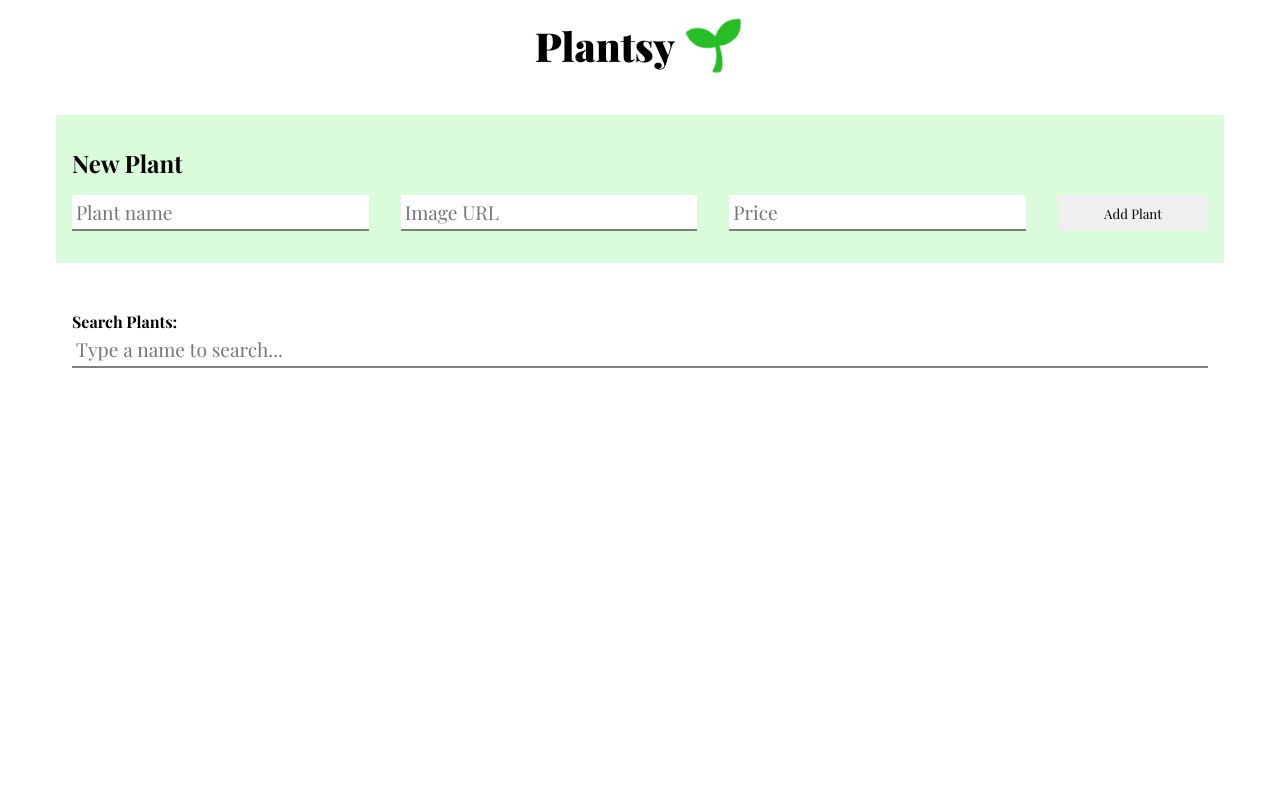
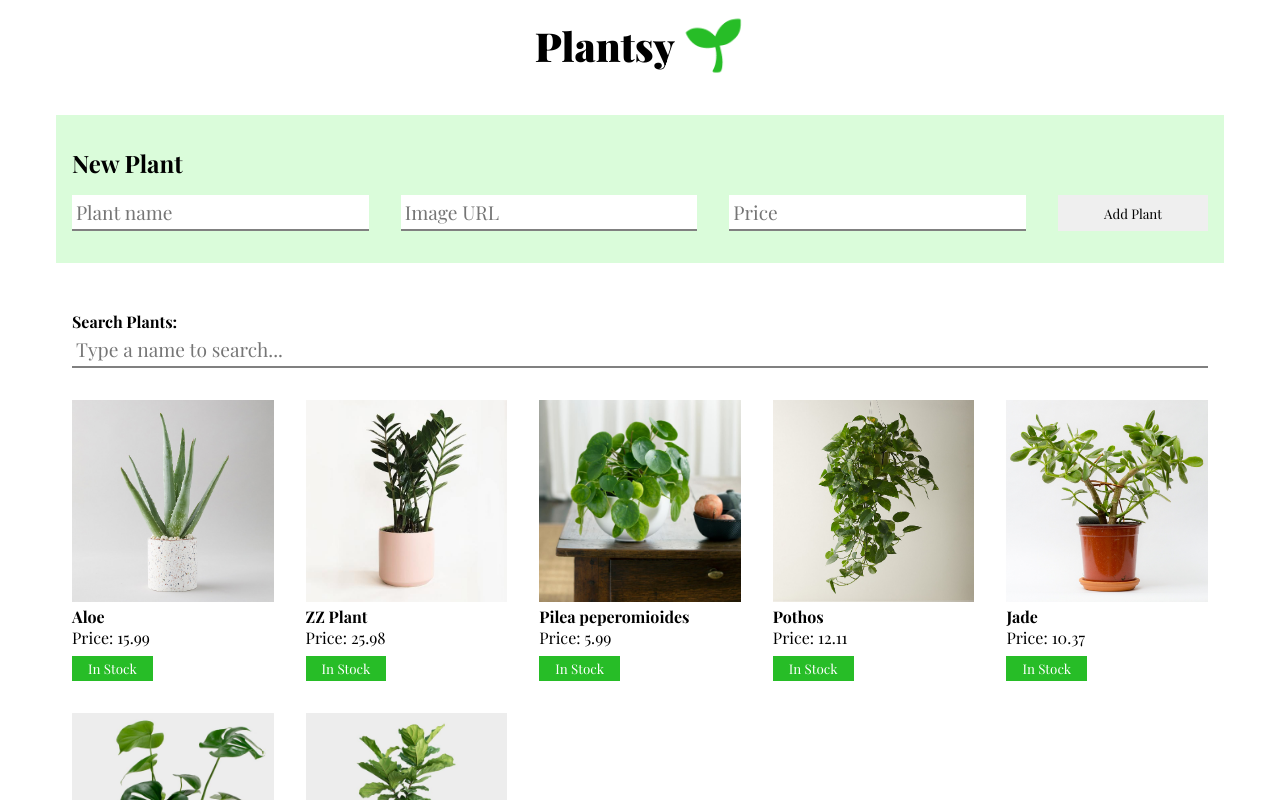
Before and after one commit to powercodeacademy/gillian-react-hooks-mock-code-challenge-plantshop, a React (Create React App) app: page / in a window 1280 px wide. Shown: the top 800 px of the page. Built offline with nearby package versions, Linux system fonts and the light colour scheme; data requests are answered from the project's data file.

Commit message:
Finish first deliverable - plants all show up on the page

```diff
--- a/src/components/PlantCard.js
+++ b/src/components/PlantCard.js
@@ -1,11 +1,11 @@
 import React from "react";
 
-function PlantCard() {
+function PlantCard({ image, name, price }) {
   return (
     <li className="card">
-      <img src={"https://via.placeholder.com/400"} alt={"plant name"} />
-      <h4>{"plant name"}</h4>
-      <p>Price: {"plant price"}</p>
+      <img src={image} alt={name} />
+      <h4>{name}</h4>
+      <p>Price: {price}</p>
       {true ? (
         <button className="primary">In Stock</button>
       ) : (
--- a/src/components/PlantList.js
+++ b/src/components/PlantList.js
@@ -1,9 +1,19 @@
 import React from "react";
+
 import PlantCard from "./PlantCard";
 
-function PlantList() {
+function PlantList({ plants }) {
+  const plantCardComponents = plants.map(plant => (
+    <PlantCard
+        image={plant.image}
+        key={plant.id}
+        name={plant.name}
+        price={plant.price}
+    />
+  ))
+
   return (
-    <ul className="cards">{/* render PlantCards components in here */}</ul>
+    <ul className="cards">{plantCardComponents}</ul>
   );
 }
 
--- a/src/components/PlantPage.js
+++ b/src/components/PlantPage.js
@@ -15,12 +15,11 @@ function PlantPage() {
       .then(data => setPlants(data))
   }, [])
 
-
   return (
     <main>
       <NewPlantForm />
       <Search />
-      <PlantList />
+      <PlantList plants={plants} />
     </main>
   );
 }
```
Also changed, not shown: 1 other file (tests, documents, lock files or other folders).
